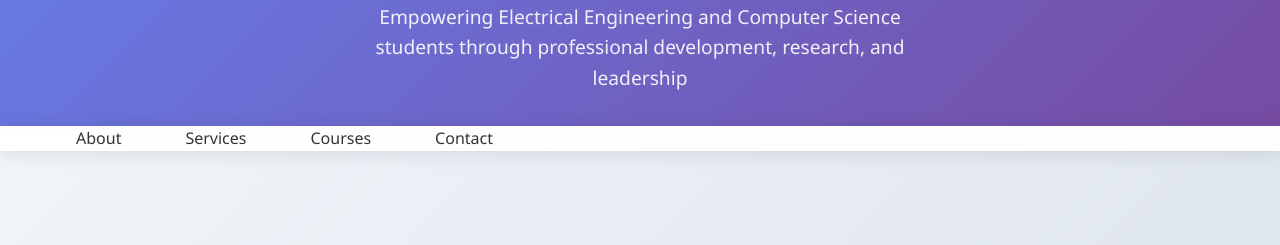
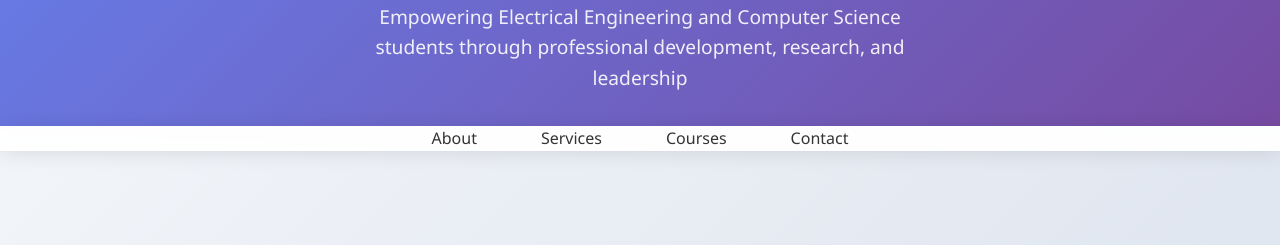
Before and after one commit to IEEE-Merced/IEEE-Merced.github.io, a plain HTML site: page index.html in a window 1280 px wide. Shown: the part 136-381 px from the top of the page. Drawn offline with Linux system fonts and the light colour scheme.

Commit message:
centered content
centered content in the navigation bar

```diff
--- a/index.html
+++ b/index.html
@@ -69,6 +69,10 @@
             display: flex;
             gap: 2rem;
             list-style: none;
+            justify-content: center;
+            align-items: center;
+            margin: 0;
+            padding: 0;
         }
 
         .nav-links a {
```
